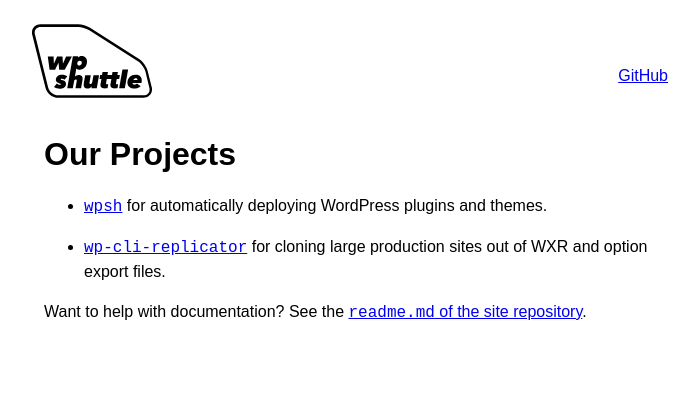
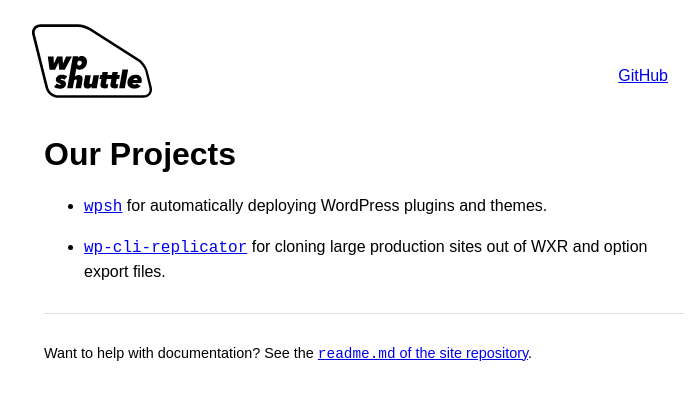
Before and after one commit to wpsh/wpsh.org, a Jekyll site: the page built from docs/index.md, in a window 1280 px wide. Shown: the top 400 px of the page, without its empty margins (284-983 px from the left). Built offline with Jekyll 4.4.1, drawn with Linux system fonts in a browser that asks for light colours.

Commit message:
Style the footer

```diff
--- a/docs/assets/css/style.css
+++ b/docs/assets/css/style.css
@@ -8,6 +8,7 @@ h1, h2, h3, h4, h5, h6 { margin:1.5em 0 0.5em 0; }
 #logo a { display:block; color:inherit; text-decoration:none; padding:0.5em; margin:-0.5em; }
 #nav-main { float:right; margin-top:2em; }
 #content { width:100%; clear:both; }
+#footer { width:100%; clear:both; margin-top:2em; font-size:0.9em; border-top:1px solid #ddd; padding-top:1em; }
 
 .nav ul { display:block; margin:0; padding:0; }
 .nav li { display:inline-block; margin:0; padding:0; }
```
